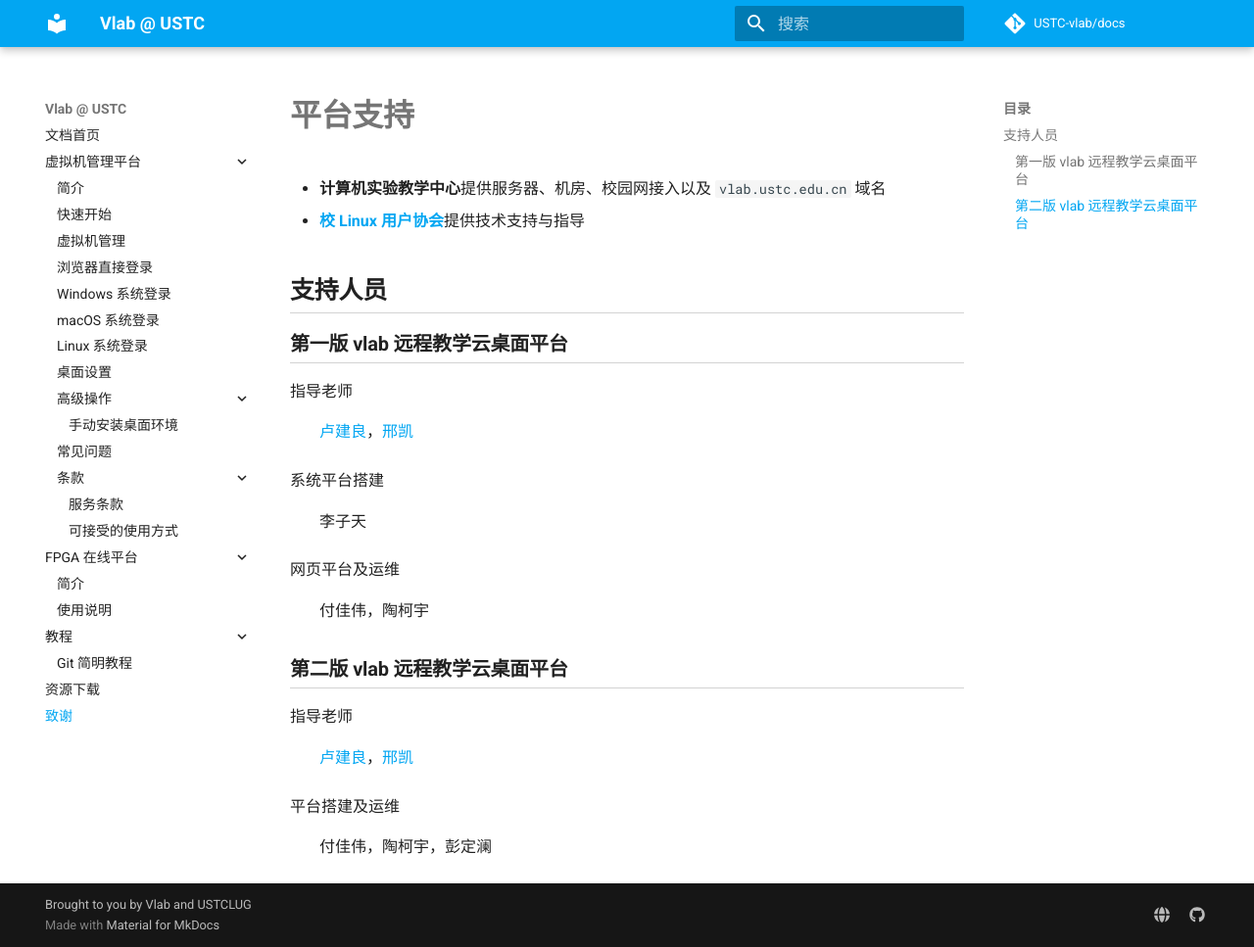
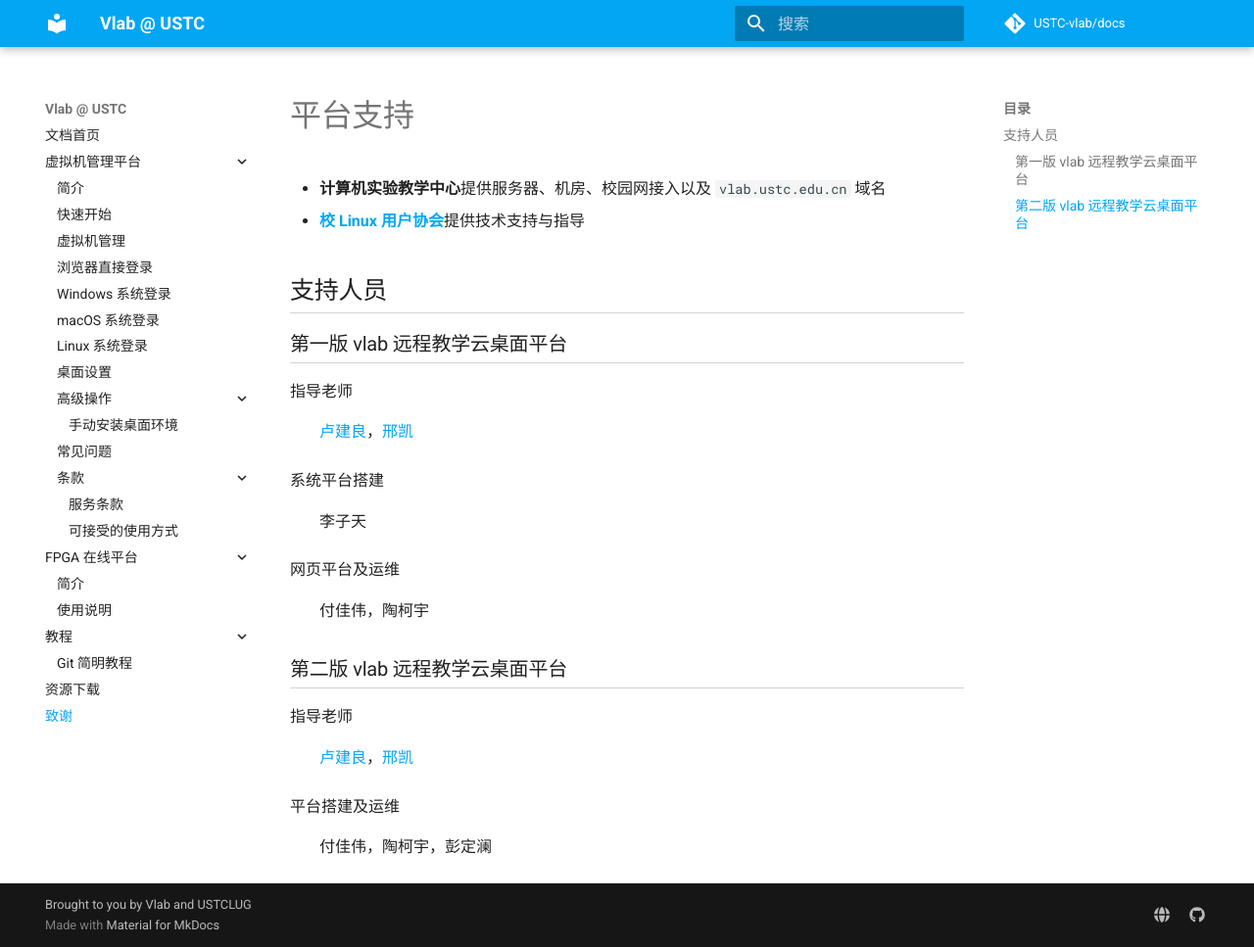
Before and after one commit to USTC-vlab/docs, an MkDocs documentation site: the page built from docs/credits.md, in a window 1280 px wide and 967 px high. Shown: the whole window at 98% size. Built offline with MkDocs 1.6.1 and Material for MkDocs 9.7.7, drawn with Linux system fonts in a browser that asks for light colours; comment, search, counter and statistics services are not loaded.

Commit message:
Bold ugly

```diff
--- a/docs/assets/css/extra.css
+++ b/docs/assets/css/extra.css
@@ -23,15 +23,6 @@
 	border-bottom: 1px solid #d3d3d3;
 }
 
-.md-content article h1,
-.md-content article h2,
-.md-content article h3,
-.md-content article h4,
-.md-content article h5,
-.md-content article h6 {
-	font-weight: bold;
-}
-
 .md-typeset .md-typeset__table {
 	display: block;
 	margin-left: auto;
```
